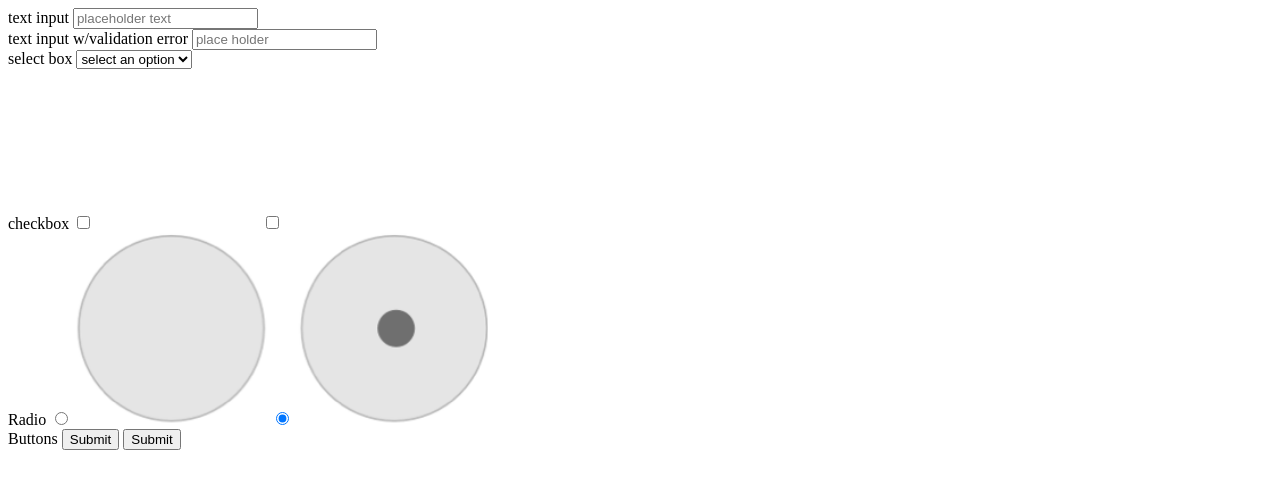
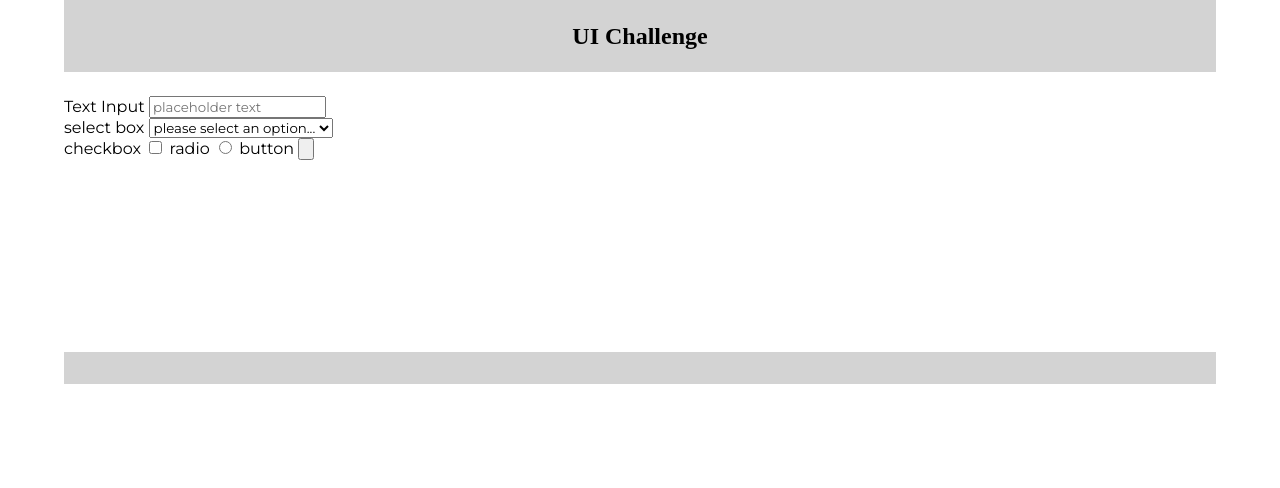
Before and after one commit to ashabrai/ui-challenge-2, a plain HTML site: page index.html in a window 1280 px wide. Drawn offline with nearby package versions, Linux system fonts and the light colour scheme; files that its build step writes are made by us from their sources; files whose address does not match are found by name.

Commit message:
corrected the css and html

```diff
--- /dev/null
+++ b/base.css
@@ -0,0 +1,25 @@
+* {
+    font-family: 'Montserrat', sans-serif;
+}
+
+body {
+    width: 90%;
+    margin: 0 auto;
+}
+
+header {
+    background-color: lightgray;
+    font-size: 1.5em;
+    font-weight: bold;
+    padding: 1em;
+    margin-bottom: 1em;
+    text-align: center;
+}
+
+footer {
+    background-color: lightgray;
+    font-size: 1em;
+    margin-top: 12em;
+    padding: 1em;
+    text-align: center;
+}
--- /dev/null
+++ b/form.css
@@ -0,0 +1,64 @@
+label {
+    display: block;
+    margin-bottom: 1em;
+}
+
+input[type=radio], input[type=checkbox] {
+    display: none;
+}
+
+input[type=checkbox] + span {
+	background: url('../images/form-elements-sprite.png') no-repeat 12.22% 49.585%;
+    width: 44px;
+    height: 45px;
+}
+
+input[type=checkbox]:checked + span {
+    background: url('../images/form-elements-sprite.png') no-repeat repeat 29% 50%;
+    height: 44px;
+    width: 45px;
+}
+
+input[type=radio] + span {
+    background: url('../images/form-elements-sprite.png') no-repeat 45% 50%;
+    height: 40px;
+    width: 45px;
+}
+
+input[type=radio]:checked + span {
+    background: url('../images/form-elements-sprite.png') no-repeat 65% 50%;
+    height: 40px;
+    width: 45px;
+}
+
+input[type=checkbox] + span,
+input[type=checkbox]:checked + span,
+input[type=radio] + span,
+input[type=radio]:checked + span {
+    background-size: 300px 130px;
+    cursor: pointer;
+    display: inline-block;
+    outline: 0;
+}
+
+.select {
+    display: inline-block;
+    position: relative;
+}
+
+.select:after {
+    background: url('../images/form-elements-sprite.png') no-repeat 40% 50%;
+    background-size: 300px 130px;
+    content: '';
+    height: 20px;
+    position: absolute;
+    right: 3px;
+    top: 3px;
+    width: 3px;
+}
+
+select {
+    -webkit-appearance: none;
+    padding: .5em;
+    padding-right: 4em;
+}
--- a/index.html
+++ b/index.html
@@ -1,67 +1,73 @@
 <!DOCTYPE html>
 <html>
     <head>
-            <meta charset="UTF-8">
-        <title>UI Challenge 2</title>
-            <link rel="stylesheet" href="style.css">
+        <meta charset="utf-8" />
+        <meta http-equiv="X-UA-Compatible" content="IE=edge">
+        <title>Form</title>
+        <link rel="stylesheet" href="styles/reset.css">
+        <link rel="stylesheet" href="styles/base.css">
+        <link rel="stylesheet" href="styles/form-styles.css">
+        <link href="https://fonts.googleapis.com/css?family=Montserrat" rel="stylesheet">
+        <script src="https://cdnjs.cloudflare.com/ajax/libs/jquery/3.3.1/jquery.min.js"></script>
+
     </head>
     <body>
-        <form class="ui-challenge" method="#">
+        <header>
+            <h1>UI Challenge</h1>
+        </header>
+        <!----- input box ----->
+        <main>
+            <form>
+                <label>
+                    <section>
+                        <label for="username">Text Input</label>
+                        <input type="text" id="username" placeholder="placeholder text">
+                    </section>
+                </label>
 
-            <!----- input box ----->
-           <div class="text">
-            <label>text input</label>
+                <label>
+                    <div class="select">
+                            <label for="options">select box</label>
+                            <select>
+                                <option value="" disabled selected>please select an option...</option>
+                                <option value="option-one">option 1</option>
+                                <option value="option-two">option 2</option>
+                                <option value="option-three">option 3</option>
+                                <option value="option-four">option 4</option>
+                                <option value="option-five">option 5</option>
+                            </select>
+                    </div>
+                </label>
 
-            <input type="text" name="inputText" placeholder="placeholder text">
-            </div>
+                <label>
+                    <span>checkbox</span>
+                    <input type="checkbox"/>
+                    <span></span>
+                </label>
 
-            <div class="text">
-                    <label>text input w/validation error</label>
+                <label>
+                    <span>radio</span>
+                    <input type="radio" />
+                    <span></span>
+                </label>
 
-                    <input type="text" name="inputValidation" placeholder="place holder" required>
-                    </div>
+                <label>
+                    <span>button</span>
+                    <input type="button" />
+                    <span></span>
+                </label>
+            </form>
+        </main>
+        <footer>
+            </footer>
+            <script>
+            $(".checkbox-unchecked").click(function () {
+                $(this).toggleClass("checkbox-checked");
+            });
+            $(".radio-unchecked").click(function () {
+                $(this).toggleClass("radio-checked");
+            });
+            </script>
 
-            <!---select box--->
-        <div class="select">
-            <label>select box</label>
-            <select class="" name="selectOption" placeholder="place">
-                    <option value="" select hidden>select an option</option>
-                    <option value="option 1">option 1</option>
-                    <option value="option-2">option 2</option>
-                    <option value="option-3">option 3</option>
-                    <option value="option-4">option 4</option>
-            </select>
-        </div>
-
-            <!----Checkbox---->
-        <div id="checkedbox">
-            <label>checkbox</label>
-                 <input type="checkbox" name="isCheck"/>
-                 <label class="check" for="isCheck"></label>
-                 <input type="checkbox" name="unchecked"/>
-                 <label class="check" for="unchecked"></label>
-    </div>
-
-
-        <!---Radio--->
-        <div id="radio">
-            <label>Radio</label>
-            <input type="radio" name="radioButton" value="0">
-            <label class="radio" for="notRadio"></label>
-            <input type="radio" name="radioButton" value="1" checked>
-            <label class="radio" for="isRadio"></label>
-            </div>
-
-            <!----Buttons---->
-            <div id="buttoncircle"></div>
-            <label>Buttons</label>
-            <button type="submit" name="light">Submit</button>
-            <button type="submit" name="dark">Submit</button>
-        </div>
-    </form>
-      <script src="scripts/app.js"></script>
-      <script type="text/javascript">
-      uiFunctions.initIndexPage();
-      </script>
     </body>
 </html>
--- /dev/null
+++ b/reset.css
@@ -0,0 +1,45 @@
+/* http://meyerweb.com/eric/tools/css/reset/ v2.0 | 20110126 License: none (public domain) */
+
+html, body, div, span, applet, object, iframe,
+h1, h2, h3, h4, h5, h6, p, blockquote, pre,
+a, abbr, acronym, address, big, cite, code,
+del, dfn, em, img, ins, kbd, q, s, samp,
+small, strike, strong, sub, sup, tt, var,
+b, u, i, center,
+dl, dt, dd, ol, ul, li,
+fieldset, form, label, legend,
+table, caption, tbody, tfoot, thead, tr, th, td,
+article, aside, canvas, details, embed,
+figure, figcaption, footer, header, hgroup,
+menu, nav, output, ruby, section, summary,
+time, mark, audio, video {
+	margin: 0;
+	padding: 0;
+	border: 0;
+	font-size: 100%;
+	font: inherit;
+	vertical-align: baseline;
+}
+/* HTML5 display-role reset for older browsers */
+article, aside, details, figcaption, figure,
+footer, header, hgroup, menu, nav, section {
+	display: block;
+}
+body {
+	line-height: 1;
+}
+ol, ul {
+	list-style: none;
+}
+blockquote, q {
+	quotes: none;
+}
+blockquote:before, blockquote:after,
+q:before, q:after {
+	content: '';
+	content: none;
+}
+table {
+	border-collapse: collapse;
+	border-spacing: 0;
+}
```
Also changed, not shown: app.js (deleted, +0 -26 lines), 2 other files.
